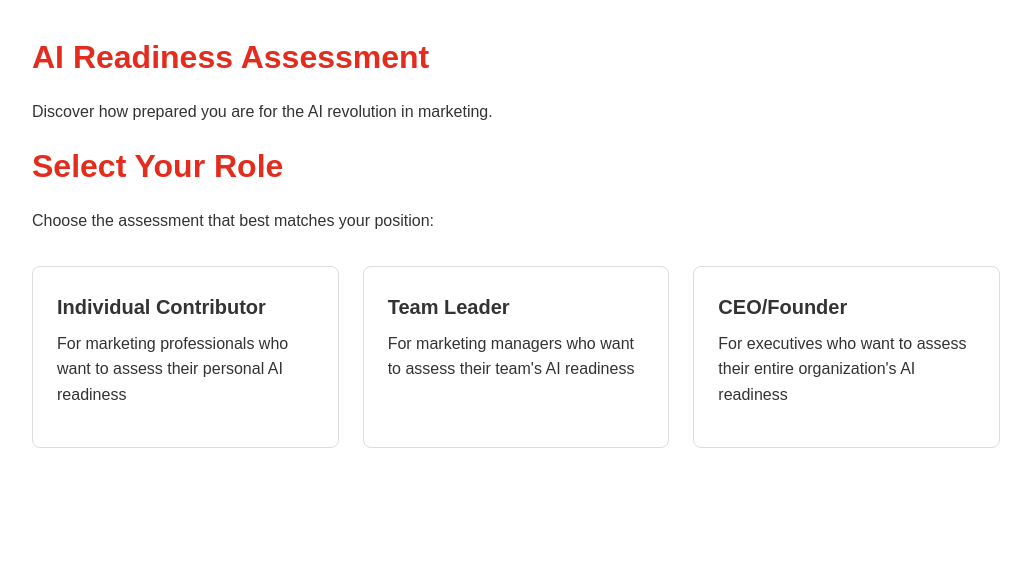
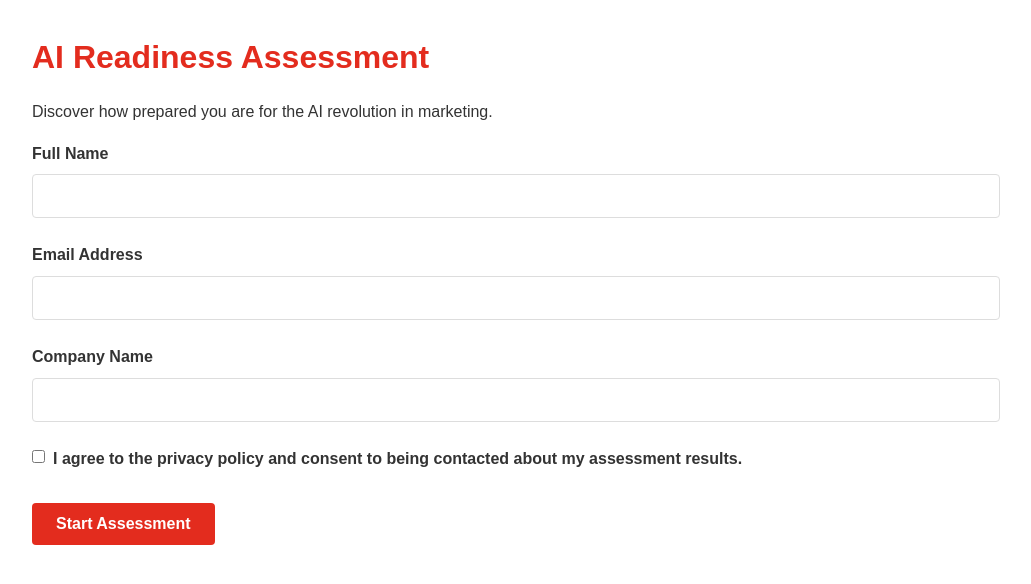
Before and after one commit to peterbenei/aireadiness, a plain HTML site: page index.html in a window 1280 px wide. Shown: the whole page, without its empty margins (124-1155 px from the left). Drawn offline with nearby package versions, Linux system fonts and the light colour scheme.

Commit message:
Update index.html

```diff
--- a/index.html
+++ b/index.html
@@ -13,28 +13,30 @@
             <h1>AI Readiness Assessment</h1>
             <p>Discover how prepared you are for the AI revolution in marketing.</p>
 
-            <!-- Registration Form -->
-<section id="user-type-section" class="section">
-    <h1>Select Your Role</h1>
-    <p>Choose the assessment that best matches your position:</p>
+            <form id="registration-form">
+                <div class="form-group">
+                    <label for="name">Full Name</label>
+                    <input type="text" id="name" required>
+                </div>
 
-    <div class="role-cards">
-        <div class="role-card" data-role="individual">
-            <h3>Individual Contributor</h3>
-            <p>For marketing professionals who want to assess their personal AI readiness</p>
-        </div>
+                <div class="form-group">
+                    <label for="email">Email Address</label>
+                    <input type="email" id="email" required>
+                </div>
 
-        <div class="role-card" data-role="team">
-            <h3>Team Leader</h3>
-            <p>For marketing managers who want to assess their team's AI readiness</p>
-        </div>
+                <div class="form-group">
+                    <label for="company">Company Name</label>
+                    <input type="text" id="company">
+                </div>
 
-        <div class="role-card" data-role="organization">
-            <h3>CEO/Founder</h3>
-            <p>For executives who want to assess their entire organization's AI readiness</p>
-        </div>
-    </div>
-</section>
+                <div class="form-checkbox">
+                    <input type="checkbox" id="consent" required>
+                    <label for="consent">I agree to the privacy policy and consent to being contacted about my assessment results.</label>
+                </div>
+
+                <button type="submit" class="btn primary-btn">Start Assessment</button>
+            </form>
+        </section>
 
         <!-- User Type Selection -->
         <section id="user-type-section" class="section hidden">
```
